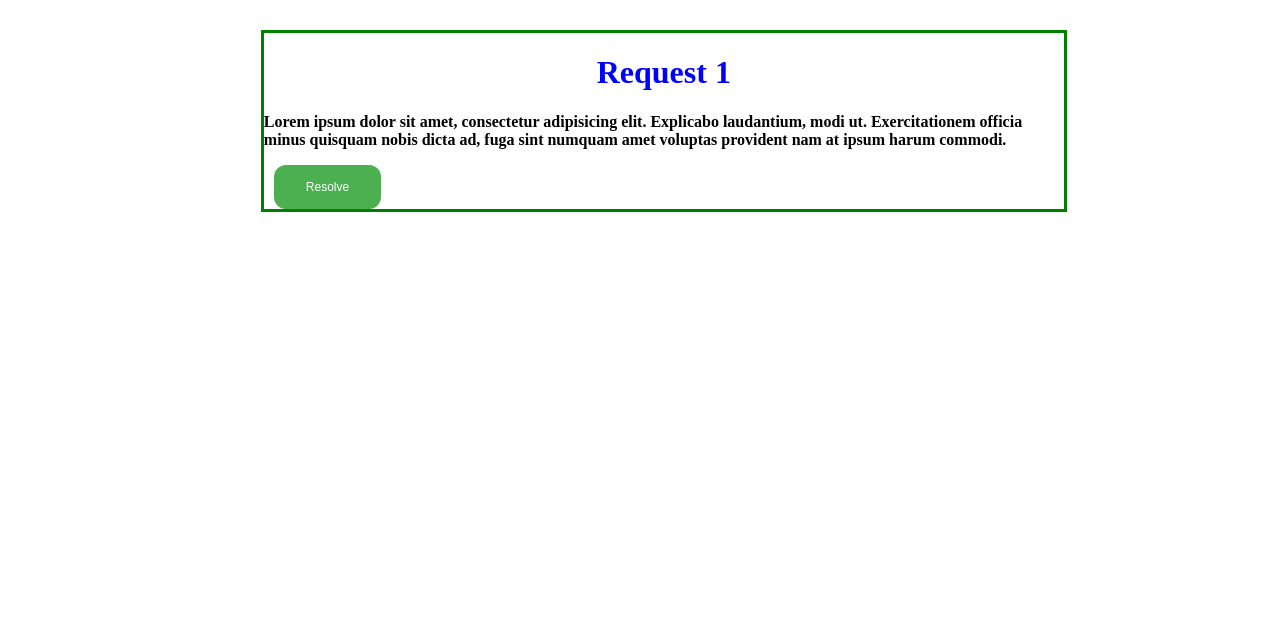
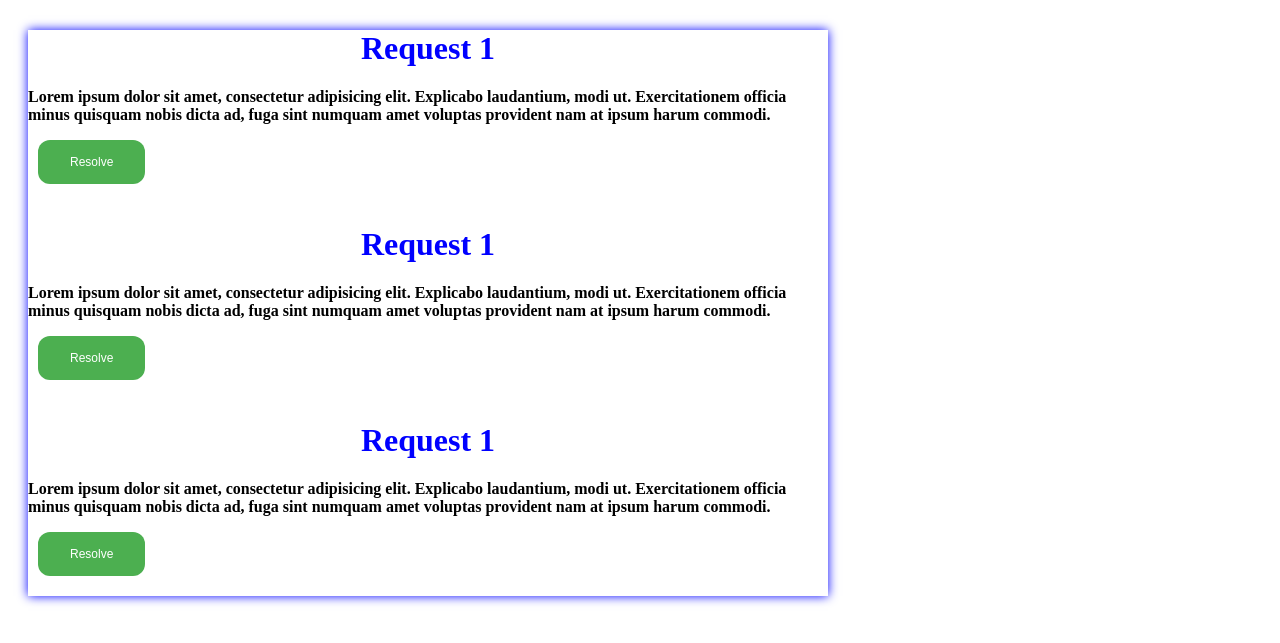
Before and after one commit to MuhweziDeo/maintainaceTrackerApi, a Flask app: page /api/v6 in a window 1280 px wide. Shown: the top 643 px of the page. Run offline with Flask 2, Linux system fonts and the light colour scheme.

Commit message:
made changes to css for some template files

```diff
--- a/static/style.css
+++ b/static/style.css
@@ -78,9 +78,12 @@ body{
 
 .request{
 	background: white;
-	border-style: solid;
-	border-color: green;
+	/*border-style: solid;*/
+	box-shadow: 0px 0px 10px blue;
 	margin-top: 30px;
+	margin-left: 20px;
+	width: 90%;
+
 }
 .request h1{
 	text-align: center;
@@ -88,9 +91,15 @@ body{
 }
 .request button{
 	margin-left: 10px;
+	margin-bottom: 20px;
 }
 .request p{
 	font-weight: bold;
+}
+.requests{
+
+
+	margin-bottom: 20px;
 }
 
 form{
--- a/templates/login.html
+++ b/templates/login.html
@@ -15,7 +15,7 @@
 		<input type="text" name="Enter Name"><br>
 		Password<br>
 		<input type="text" name=""><br>
-		<a class="btn-primary" href="/user_requests">Login</a>
+		<a class="btn-primary" href="/api/v3">Login</a>
 
 	</form>
 </div>
--- a/templates/resolve.html
+++ b/templates/resolve.html
@@ -10,9 +10,22 @@
 </head>
 <body>
 <div class=" container request">
+	<div class="requests">
+		<div>
 	<h1>Request 1</h1>
 	<p>Lorem ipsum dolor sit amet, consectetur adipisicing elit. Explicabo laudantium, modi ut. Exercitationem officia minus quisquam nobis dicta ad, fuga sint numquam amet voluptas provident nam at ipsum harum commodi.</p>
 	<button class="btn-primary">Resolve</button>
+	</div>
+	<div class="requests">
+	<h1>Request 1</h1>
+	<p>Lorem ipsum dolor sit amet, consectetur adipisicing elit. Explicabo laudantium, modi ut. Exercitationem officia minus quisquam nobis dicta ad, fuga sint numquam amet voluptas provident nam at ipsum harum commodi.</p>
+	<button class="btn-primary">Resolve</button>
+	</div>
+	<div class="requests">
+	<h1>Request 1</h1>
+	<p>Lorem ipsum dolor sit amet, consectetur adipisicing elit. Explicabo laudantium, modi ut. Exercitationem officia minus quisquam nobis dicta ad, fuga sint numquam amet voluptas provident nam at ipsum harum commodi.</p>
+	<button class="btn-primary">Resolve</button>
+	</div>
 </div>
 </body>
 </html>
--- a/templates/signup.html
+++ b/templates/signup.html
@@ -19,7 +19,7 @@
 		<input type="text" name=""><br>
 		Password<br>
 		<input type="text" name=""><br>
-		<a class="btn-primary" href="/login">Sign Up</a>
+		<a class="btn-primary" href="/api/v2">Sign Up</a>
 
 	</form>
 </div>
```
